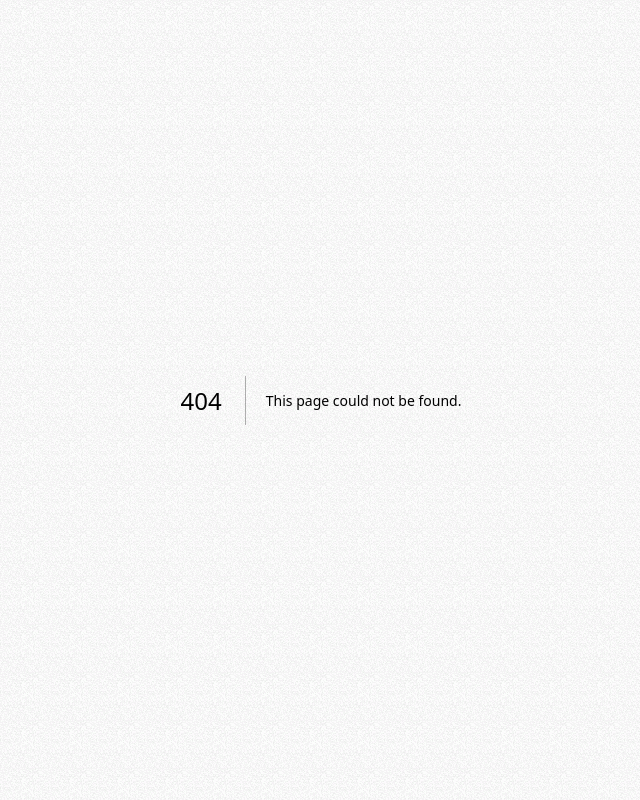
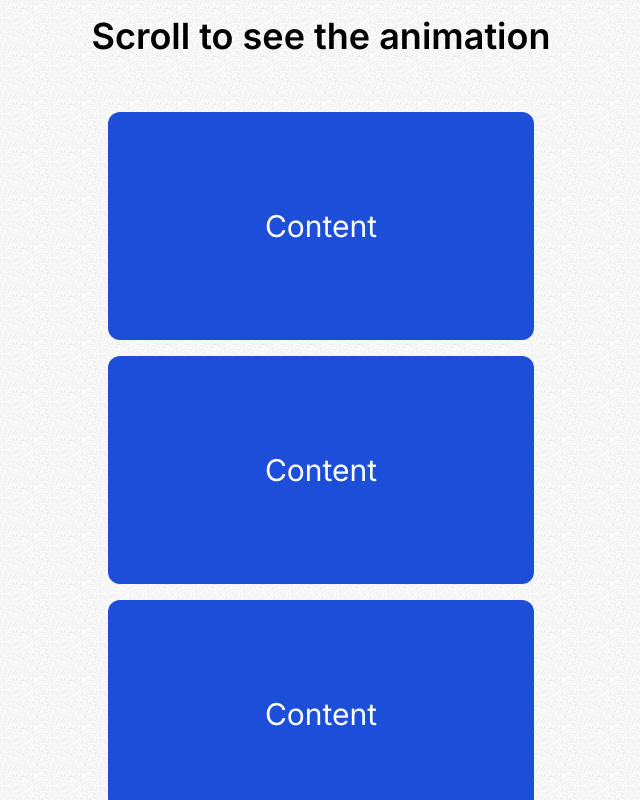
Before and after one commit to gbfool/50-mini-web-apps, a Next.js app: page /scroll-animation in a window 1280 px wide. Before the commit this address had no page. Shown: the top 800 px of the page, without its empty margins (319-959 px from the left). Built offline with nearby package versions, Linux system fonts and the light colour scheme.

Commit message:
init project 6

```diff
--- a/src/app/page.tsx
+++ b/src/app/page.tsx
@@ -15,6 +15,7 @@ export default function Home() {
     },
     { name: "Hidden Search Widget", route: "/hidden-search-widget" },
     { name: "Blurry loading", route: "/blurry-loading" },
+    { name: "Scroll animation", route: "/scroll-animation" },
   ];
   return (
     <div className="mt-24 w-[90vw] mx-auto flex flex-col">
--- /dev/null
+++ b/src/app/scroll-animation/page.tsx
@@ -0,0 +1,59 @@
+"use client";
+import React, { useEffect, useRef } from "react";
+
+const ScrollAnimation: React.FC = () => {
+  const NUMBER_OF_BOXES = 8;
+  const boxesRef = useRef<HTMLLIElement[]>([]);
+
+  useEffect(() => {
+    const checkBoxes = () => {
+      const triggerBottom = (window.innerHeight / 5) * 4;
+
+      boxesRef.current.forEach((box, idx) => {
+        const boxTop = box.getBoundingClientRect().top;
+
+        const showClasses = ["opacity-100", "translate-x-0"];
+        const hideClasses = ["opacity-0", "translate-x-full"];
+        if (idx % 2 != 0) {
+          hideClasses[1] = "-translate-x-full";
+        }
+        if (boxTop < triggerBottom) {
+          box.classList.add(...showClasses);
+          box.classList.remove(...hideClasses);
+        } else {
+          box.classList.remove(...showClasses);
+          box.classList.add(...hideClasses);
+        }
+      });
+    };
+
+    checkBoxes();
+    window.addEventListener("scroll", checkBoxes);
+    return () => window.removeEventListener("scroll", checkBoxes);
+  }, []);
+
+  return (
+    <div className="flex justify-center">
+      <div>
+        <h2 className="font-semibold text-4xl mt-4 text-center ">
+          Scroll to see the animation
+        </h2>
+        <ul>
+          {Array.from({ length: NUMBER_OF_BOXES }).map((_, idx) => (
+            <li
+              key={idx}
+              ref={(el) => (boxesRef.current[idx] = el!)}
+              className="opacity-0 translate-y-10 transition duration-300 ease-out"
+            >
+              <div className="bg-blue-700 px-16 py-24 m-4 text-center rounded-xl text-3xl text-white">
+                Content
+              </div>
+            </li>
+          ))}
+        </ul>
+      </div>
+    </div>
+  );
+};
+
+export default ScrollAnimation;
```
